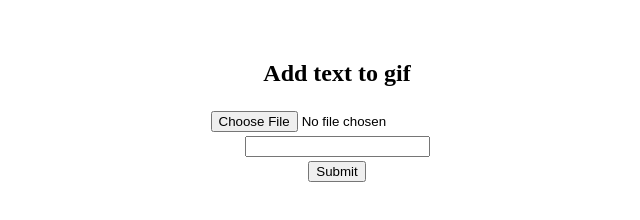
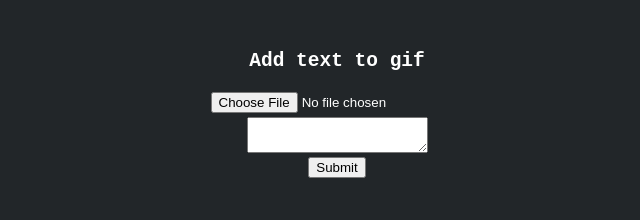
Before and after one commit to laine-hallot/easy-gif-caption, a website built with webpack: page index.html in a window 1280 px wide. Shown: the whole page, without its empty margins (303-943 px from the left). Built offline with nearby package versions, Linux system fonts and the light colour scheme.

Commit message:
feat: better output display and readme update

```diff
--- a/index.html
+++ b/index.html
@@ -9,8 +9,9 @@
       <article>
         <h1>Add text to gif</h1>
         <input type="file" id="file-input" />
-        <input type="text" id="text-input" />
+        <textarea id="text-input"></textarea>
         <button id="submit-button">Submit</button>
+        <section id="output"></section>
       </article>
     </main>
   </body>
--- a/package.json
+++ b/package.json
@@ -1,5 +1,5 @@
 {
-  "name": "gif-text-maker",
+  "name": "easy-gif-caption",
   "version": "1.0.0",
   "description": "",
   "main": "index.js",
--- a/src/attach-dom.ts
+++ b/src/attach-dom.ts
@@ -4,18 +4,21 @@ import { isHTMLInput, isHTMLButton } from './util';
 const TEXT_INPUT_ID = 'text-input';
 const FILE_INPUT_ID = 'file-input';
 const SUBMIT_BUTTON_ID = 'submit-button';
+const OUTPUT_AREA_ID = 'output';
 
 export const attach = (): Result<
   {
     fileInput: HTMLInputElement;
     textInput: HTMLInputElement;
     submitButton: HTMLButtonElement;
+    outputArea: HTMLElement;
   },
   { message: string }
 > => {
   const textInput = document.getElementById(TEXT_INPUT_ID);
   const fileInput = document.getElementById(FILE_INPUT_ID);
   const submitButton = document.getElementById(SUBMIT_BUTTON_ID);
+  const outputArea = document.getElementById(OUTPUT_AREA_ID);
   if (textInput === null) {
     return { success: false, error: { message: 'Text input not found' } };
   }
@@ -23,6 +26,9 @@ export const attach = (): Result<
     return { success: false, error: { message: 'File input not found' } };
   }
   if (submitButton === null) {
+    return { success: false, error: { message: 'Submit button not found' } };
+  }
+  if (outputArea === null) {
     return { success: false, error: { message: 'Submit button not found' } };
   }
   if (!isHTMLInput(textInput)) {
@@ -45,5 +51,8 @@ export const attach = (): Result<
     };
   }
 
-  return { success: true, data: { fileInput, textInput, submitButton } };
+  return {
+    success: true,
+    data: { fileInput, textInput, submitButton, outputArea },
+  };
 };
--- a/src/index.ts
+++ b/src/index.ts
@@ -21,8 +21,8 @@ const start = () => {
     body.appendChild(errorDiv);
     return;
   }
-  const { fileInput, textInput, submitButton } = attachResult.data;
-  const handleClick = clickStuff({ fileInput, textInput });
+  const { fileInput, textInput, submitButton, outputArea } = attachResult.data;
+  const handleClick = clickStuff({ fileInput, textInput, outputArea });
   submitButton.addEventListener('click', async (event) => {
     submitButton.disabled = true;
     try {
@@ -96,16 +96,18 @@ const transcode = async (text: string) => {
 const clickStuff = ({
   fileInput,
   textInput,
+  outputArea,
 }: {
   fileInput: HTMLInputElement;
   textInput: HTMLInputElement;
+  outputArea: HTMLElement;
 }) => {
   return async (event: Event) => {
+    outputArea.innerHTML = '';
     console.log(fileInput.files);
     const player = await transcode(textInput.value.toUpperCase());
-    document.body.appendChild(player);
+    outputArea.appendChild(player);
   };
 };
 
 start();
-console.log('Hello World!');
--- a/style.css
+++ b/style.css
@@ -1,3 +1,9 @@
+body {
+  font-family: monospace;
+  color: white;
+  background-color: rgb(34, 38, 41);
+}
+
 main {
   display: flex;
   flex-direction: column;
```
Also changed, not shown: README.md (added), 1 other file.
